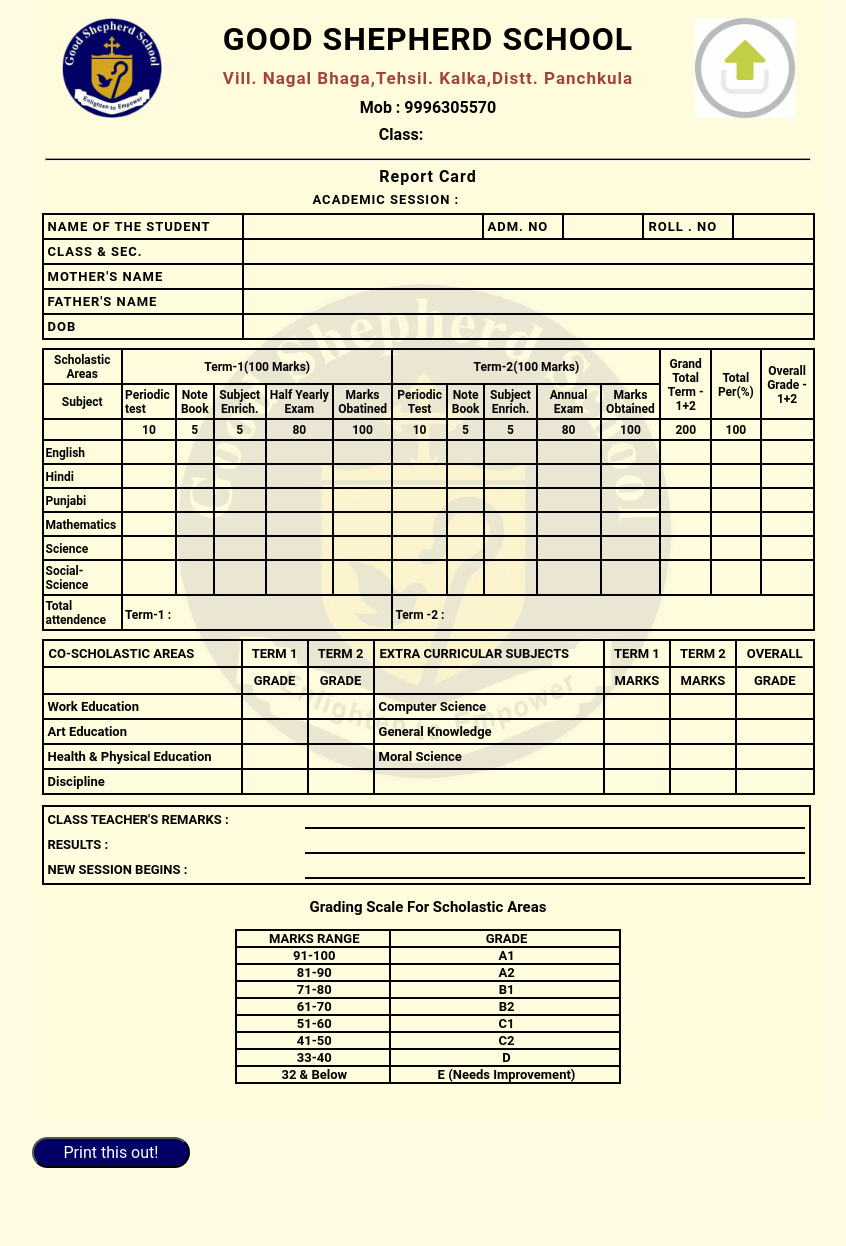
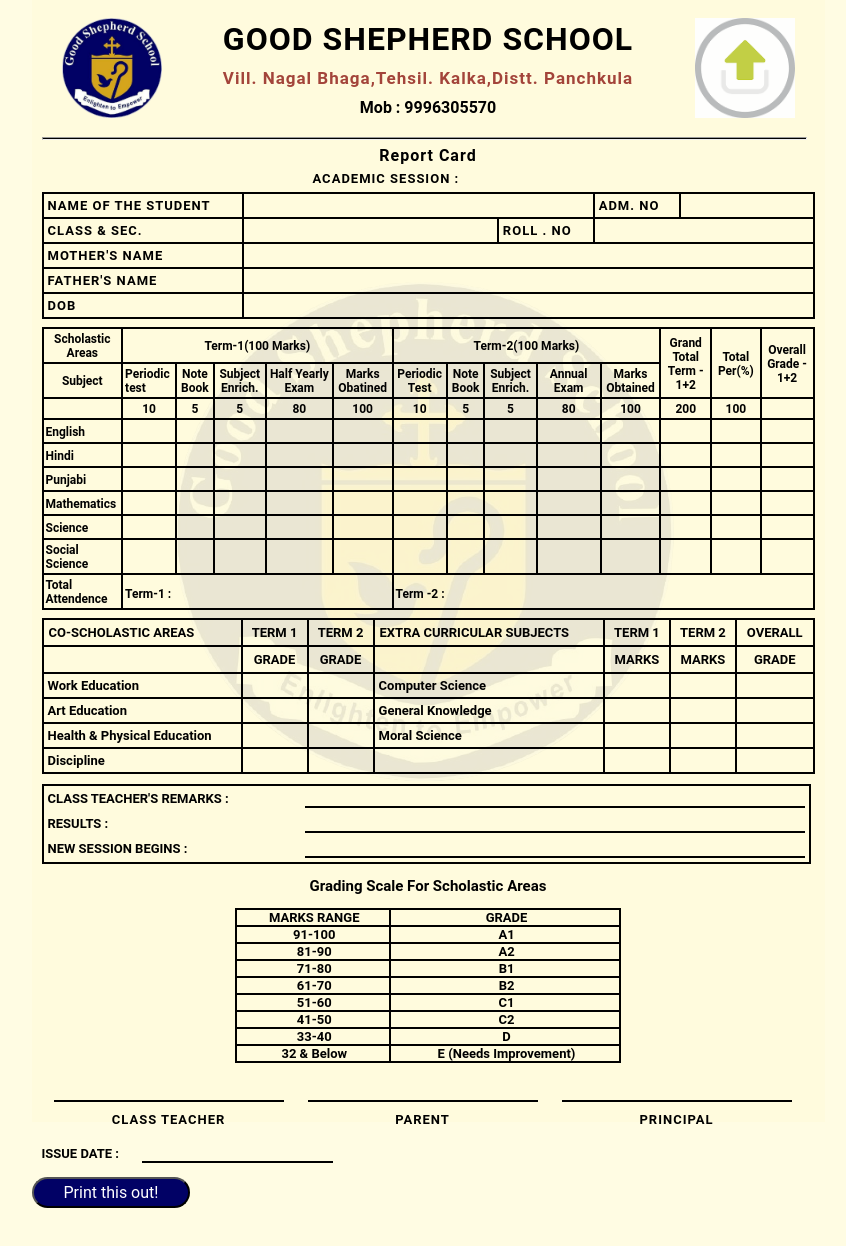
Before and after one commit to vijaykumar1998210/Gsschool, a React (Create React App) app: page / in a window 1280 px wide. Shown: the top 1246 px of the page, without its empty margins (212-1058 px from the left). Built offline with nearby package versions, Linux system fonts and the light colour scheme.

Commit message:
4th attempt

```diff
--- a/src/App.css
+++ b/src/App.css
@@ -63,7 +63,7 @@
   background-color: #010165;
   color: white;
   border-radius: 25px;
-  margin-top: 15px;
+  margin-top: 55px;
   font-size: 16px;
   cursor: pointer;
 
--- a/src/App.js
+++ b/src/App.js
@@ -8,6 +8,7 @@
 import Table4 from "./Table4";
 import TeacherRemarks from "./TeacherRemarks";
 import { useReactToPrint } from "react-to-print";
+import TeacherSign from "./TeacherSign";
 
 export class App extends React.PureComponent {
   render() {
@@ -22,6 +23,7 @@
         <Table3 />
         <TeacherRemarks />
         <Table4 />
+        <TeacherSign />
         <div
           className="bg_gradient"
           style={{
--- a/src/Header.js
+++ b/src/Header.js
@@ -8,7 +8,7 @@
             <h1 className="header_head">Good shepherd School</h1>
             <h1 className="header_head2">Vill. nagal bhaga,tehsil. kalka,distt. panchkula</h1>
             <h1 className="header_head3">mob : 9996305570</h1>
-            <h1 className="header_head4">Class: <input type="text" className="profile_input" /></h1>
+            {/* <h1 className="header_head4">Class: <input type="text" className="profile_input" /></h1> */}
             <img src={process.env.PUBLIC_URL + "/Images/IMG-20210216-WA0010-removebg-preview.png"} alt="hero_img" />
             <hr className="header_line"/>
 
--- a/src/Table1.js
+++ b/src/Table1.js
@@ -11,15 +11,19 @@
 
             <tr>
                 <th className="w1">name of the student</th>
-                <th colSpan="2" className="w2"><input className="input_field" type="text"/></th>
-                <th>adm. no</th>
-                <th><input className="input_field1" type="text"/></th>
-                <th>Roll . no</th>
-                <th><input className="input_field1" type="text"/></th>
+                <th colSpan="3" className="w2"><input className="input_field" type="text"/></th>
+                <th className="adm">adm. no</th>
+                <th><input className="input_field24" type="text"/></th>
+                {/* <th><input className="input_field1" type="text"/></th> */}
+                {/* <th colSpan=""></th>
+                <th><input className="input_field1" type="text"/></th> */}
+
             </tr>
             <tr>
                 <td className="w1">class & sec.</td>
-                <td colSpan="6"><input className="input_field" type="text"/></td>
+                <td colSpan=""><input className="input_field" type="text"/></td>
+                <td colSpan="2">Roll . no</td>
+                <td colSpan="2"><input className="input_field1" type="text"/></td>
             </tr>
             <tr>
                 <td className="w1">mother's name</td>
--- a/src/Table2.js
+++ b/src/Table2.js
@@ -130,7 +130,7 @@
 
         </tr>
         <tr>
-          <td className="w3">social-science</td>
+          <td className="w3">social science</td>
           <td className="head1_color"><input className="input_field2" type="text"/></td>
           <td className="head1_color"><input className="input_field2" type="text"/></td>
           <td className="head1_color"><input className="input_field2" type="text"/></td>
@@ -147,7 +147,7 @@
 
         </tr>
         <tr>
-          <td className="w7">Total attendence</td>
+          <td className="w7">Total Attendence</td>
           <td className="w7" colSpan="5">Term-1 :<input className="input_field3" type="text"/></td>
           <td className="w7" colSpan="8">Term -2 :<input className="input_field3" type="text"/></td>
 
--- /dev/null
+++ b/src/TeacherSign.js
@@ -0,0 +1,33 @@
+import React from "react";
+import "./teachersign.css";
+
+function TeacherSign() {
+  return (
+    <div className="teacherSign">
+      <div className="sign_box1">
+        <input type="text" className="sign_input" />
+        <label htmlFor="" className="sign_label">
+          Class teacher
+        </label>
+      </div>
+      <div className="sign_box1">
+        <input type="text" className="sign_input" />
+        <label htmlFor="" className="sign_label">
+          Parent
+        </label>
+      </div>
+      <div className="sign_box1">
+        <input type="text" className="sign_input" />
+        <label htmlFor="" className="sign_label">
+          Principal
+        </label>
+      </div>
+      <div className="date">
+        <p>Issue date : </p>
+        <input type="text" className="date_input" />
+      </div>
+    </div>
+  );
+}
+
+export default TeacherSign;
--- a/src/header.css
+++ b/src/header.css
@@ -62,7 +62,7 @@
     }
     .header_line{
         width: 99%;
-        margin: auto;
+        margin-top: 20px;
         height: 3px;
         background-color: black;
     }
--- a/src/table1.css
+++ b/src/table1.css
@@ -38,9 +38,11 @@
 }
 .w1 {
   width: 200px;
+
 }
 .w2 {
-  width: 150px;
+  width: 100px;
+
 }
 .Table1_head1 {
   font-size: 16px;
@@ -77,3 +79,15 @@
   width: 60px;
   font-weight: 600;
 }
+.input_field24 {
+  background: transparent;
+  border: none;
+  outline: none;
+  width: 100px;
+  font-weight: 600;
+}
+
+
+.adm{
+
+}
--- /dev/null
+++ b/src/teachersign.css
@@ -0,0 +1,66 @@
+* {
+    margin: 0;
+    padding: 0;
+    box-sizing: border-box;
+  }
+  .teacherSign {
+    display: flex;
+    padding-left: 10px;
+    padding-right: 10px;
+    margin-top:10px;
+    position: relative;
+  }
+  .sign_box1 {
+    display: flex;
+    justify-content: space-between;
+    flex-direction: column;
+    margin: 5px 0;
+    text-align: center;
+   margin: 12px;
+  }
+  .sign_input {
+    background: transparent;
+    border: none;
+    outline: none;
+    border-bottom: 2px solid black;
+    width: 230px;
+
+  }
+  .sign_label {
+    text-transform: uppercase;
+    font-weight: 600;
+    letter-spacing: 1px;
+    text-align: center;
+    font-size: 13px;
+    margin-top: 10px;
+    color:black;
+  }
+  .date{
+    display: flex;
+    align-items: center;
+    justify-content: center;
+    position: absolute;
+    margin-top: 70px;
+    margin-left: 0px;
+
+  }
+  .date > p{
+    width: 100px;
+    font-weight: 600;
+    text-transform: uppercase;
+    font-size: 13px;
+  }
+  .date_input{
+    text-transform: uppercase;
+    font-weight: 600;
+    letter-spacing: 1px;
+    background-color: transparent;
+    font-size: 13px;
+    height: 20px;
+   /* margin-bottom: 16px; */
+    border: none;
+    border-bottom: 2px solid black;
+    outline: none;
+
+
+  }
```
Also changed, not shown: 1 other file (tests, documents, lock files or other folders).
